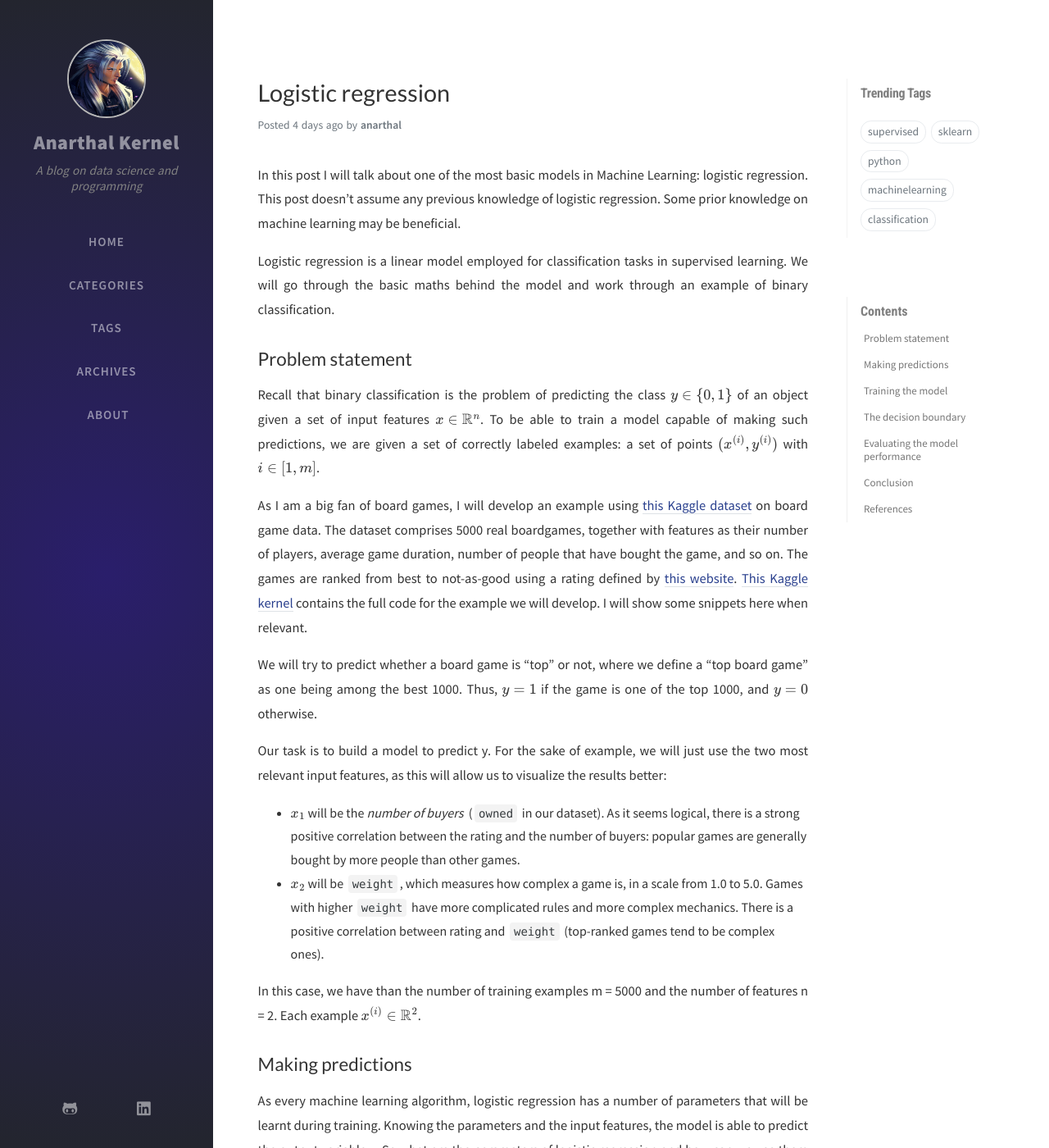
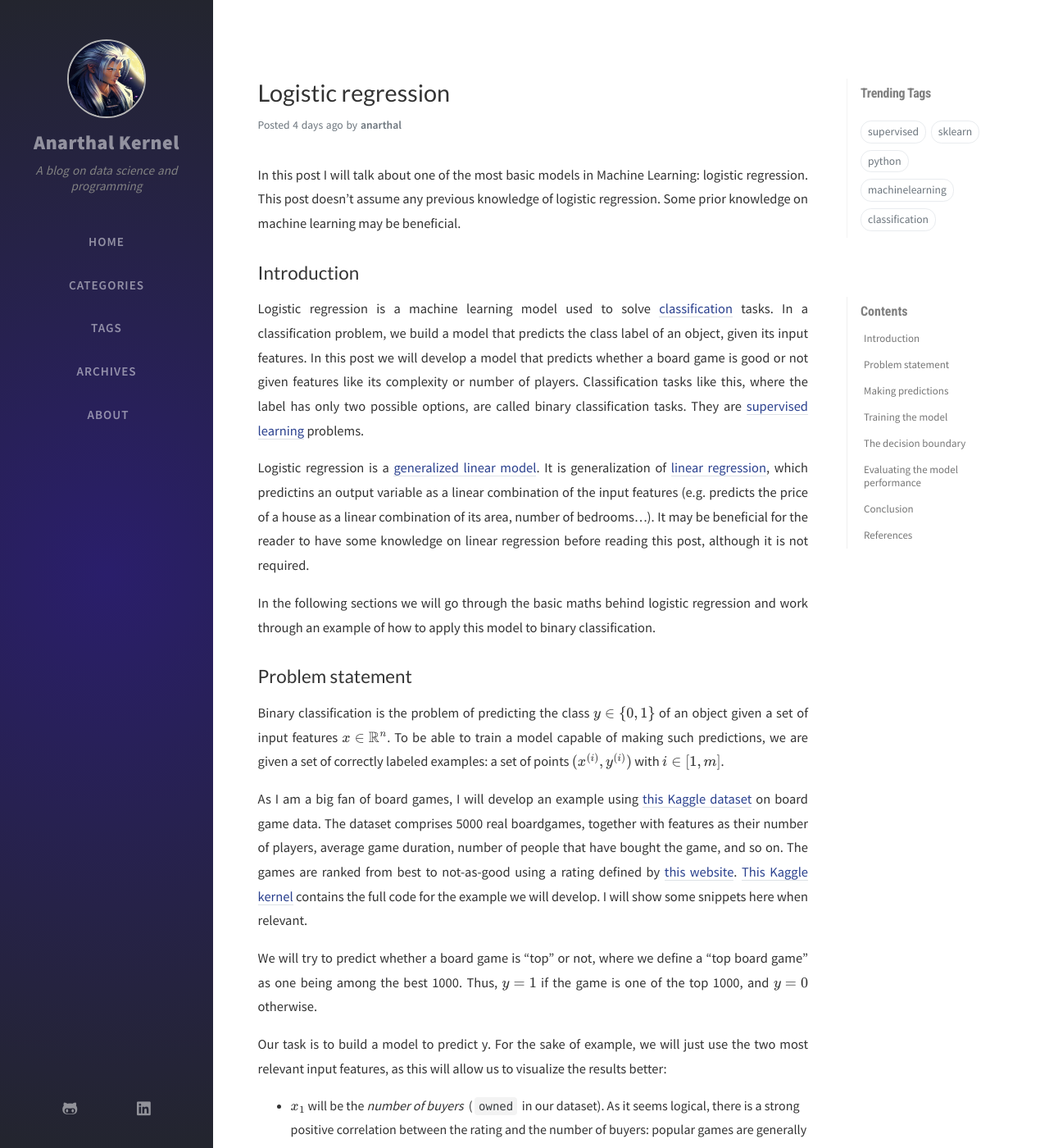
Before and after one commit to anarthal/blog, a Jekyll site: the page built from _posts/2020-07-08-logistic-regression.md, in a window 1280 px wide and 1400 px high. Shown: the whole window at 82% size. Built offline with Jekyll 4.4.1, drawn with Linux system fonts in a browser that asks for light colours; nearby versions of some CDN libraries; comment, search, counter and statistics services are not loaded; some of the changed text lies outside the part shown.

Commit message:
Updated logistic regression post's introduction

```diff
--- a/_posts/2020-07-08-logistic-regression.md
+++ b/_posts/2020-07-08-logistic-regression.md
@@ -9,11 +9,17 @@ math: true
 
 In this post I will talk about one of the most basic models in Machine Learning: logistic regression. This post doesn't assume any previous knowledge of logistic regression. Some prior knowledge on machine learning may be beneficial.
 
-Logistic regression is a linear model employed for classification tasks in supervised learning. We will go through the basic maths behind the model and work through an example of binary classification.
+## Introduction
+
+Logistic regression is a machine learning model used to solve [classification](https://machinelearningmastery.com/types-of-classification-in-machine-learning/) tasks. In a classification problem, we build a model that predicts the class label of an object, given its input features. In this post we will develop a model that predicts whether a board game is good or not given features like its complexity or number of players. Classification tasks like this, where the label has only two possible options, are called binary classification tasks. They are [supervised learning](https://en.wikipedia.org/wiki/Supervised_learning) problems.
+
+Logistic regression is a [generalized linear model](https://en.wikipedia.org/wiki/Generalized_linear_model). It is generalization of [linear regression](https://en.wikipedia.org/wiki/Linear_regression), which predictins an output variable as a linear combination of the input features (e.g. predicts the price of a house as a linear combination of its area, number of bedrooms...). It may be beneficial for the reader to have some knowledge on linear regression before reading this post, although it is not required.
+
+In the following sections we will go through the basic maths behind logistic regression and work through an example of how to apply this model to binary classification.
 
 ## Problem statement
 
-Recall that binary classification is the problem of predicting the class $$ y \in \{0, 1\} $$ of an object given a set of input features $$ x \in \mathbb{R}^n $$. To be able to train a model capable of making such predictions, we are given a set of correctly labeled examples: a set of points $$ (x^{(i)}, y^{(i)}) $$ with $$ i \in [1, m] $$.
+Binary classification is the problem of predicting the class $$ y \in \{0, 1\} $$ of an object given a set of input features $$ x \in \mathbb{R}^n $$. To be able to train a model capable of making such predictions, we are given a set of correctly labeled examples: a set of points $$ (x^{(i)}, y^{(i)}) $$ with $$ i \in [1, m] $$.
 
 As I am a big fan of board games, I will develop an example using [this Kaggle dataset](https://www.kaggle.com/mrpantherson/board-game-data) on board game data. The dataset comprises 5000 real boardgames, together with features as their number of players, average game duration, number of people that have bought the game, and so on. The games are ranked from best to not-as-good using a rating defined by [this website](https://boardgamegeek.com/browse/boardgame). [This Kaggle kernel](https://www.kaggle.com/anarthal/board-game-logistic-regression) contains the full code for the example we will develop. I will show some snippets here when relevant.
 
@@ -164,3 +170,5 @@ Hope you have liked the post! Feedback and suggestions are always welcome.
 * Board Game Geek: <https://boardgamegeek.com/>.
 * Machine Learning, Coursera course by Andrew Ng: <https://www.coursera.org/learn/machine-learning/>.
 * Sklearn documentation: <https://scikit-learn.org/stable/>
+* <https://machinelearningmastery.com/types-of-classification-in-machine-learning/>
+* <https://en.wikipedia.org/wiki/Supervised_learning>
```
